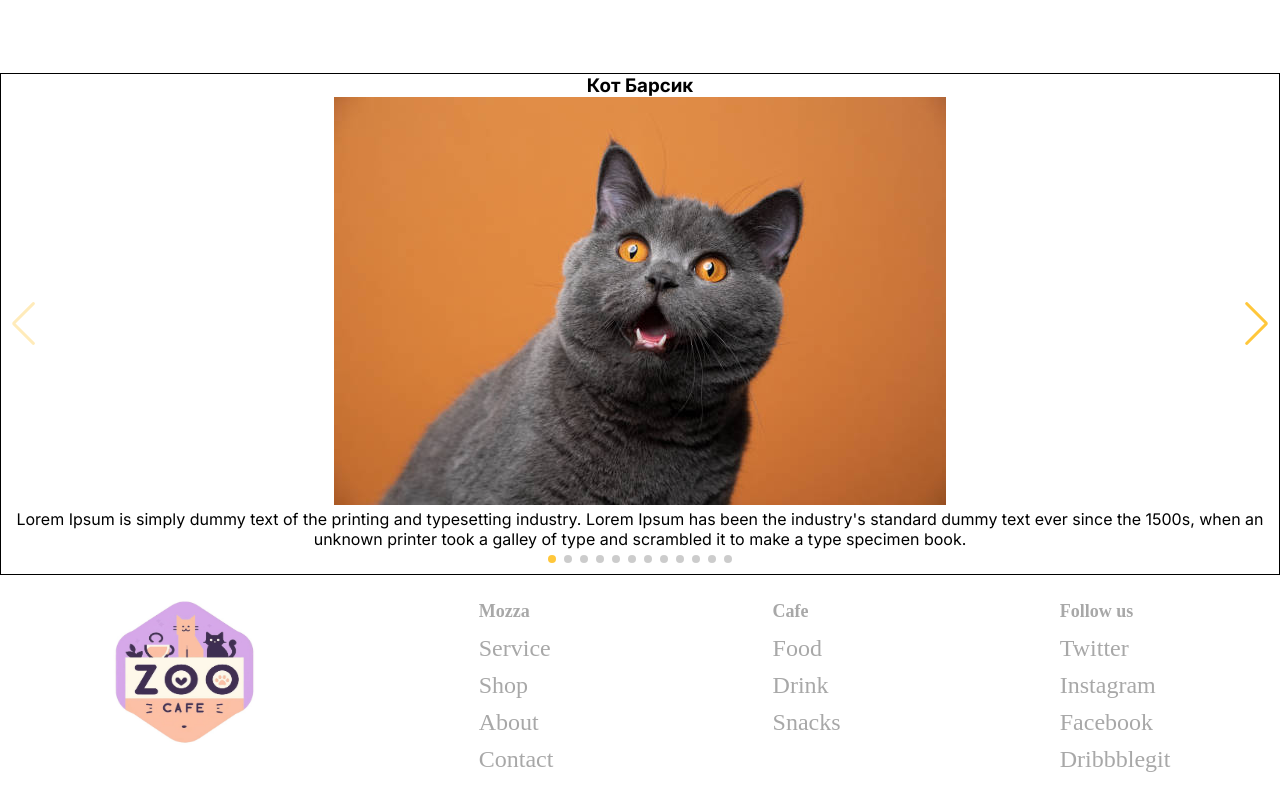
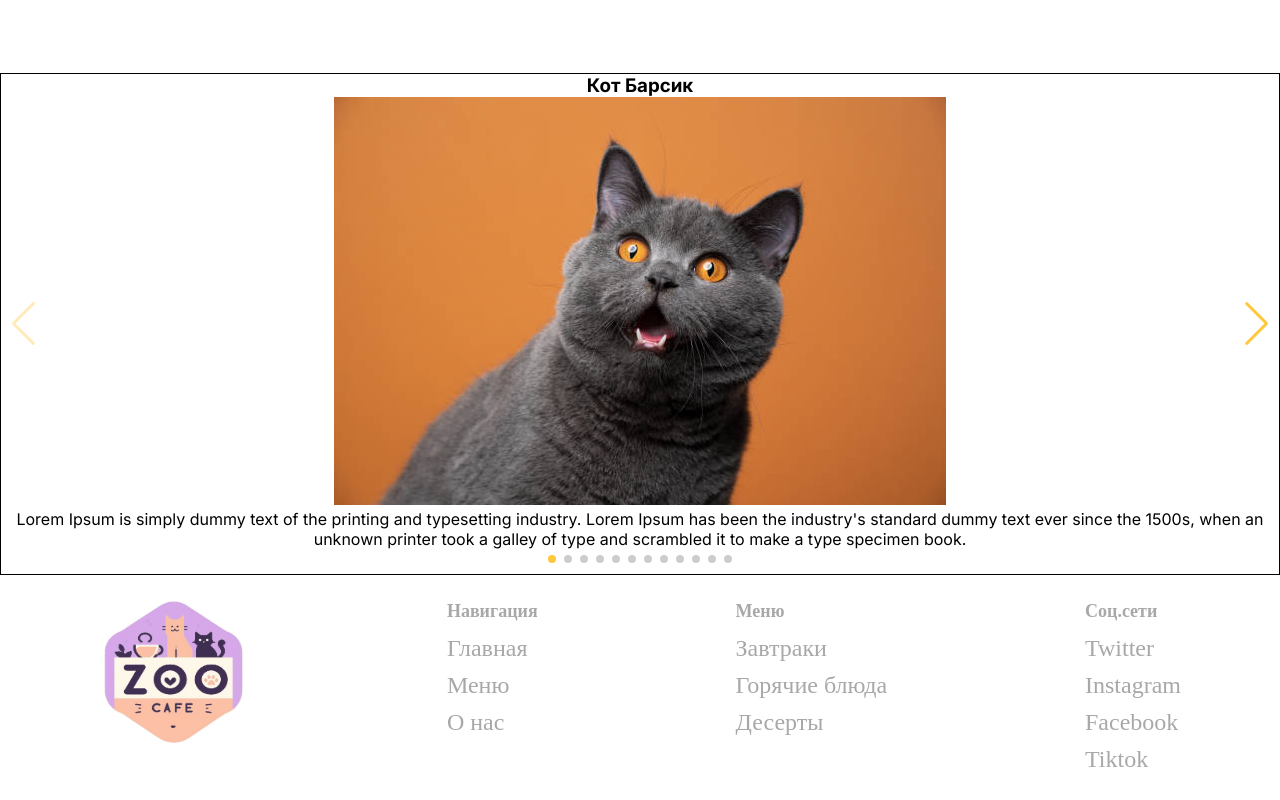
Before and after one commit to jhantai/stray_kids.muhehehe, a React (Create React App) app: page /about in a window 1280 px wide. Shown: the part 1513-2313 px from the top of the page. Built offline with nearby package versions, Linux system fonts and the light colour scheme.

Commit message:
Footer-List

```diff
--- a/src/modules/Footer/Footer.css
+++ b/src/modules/Footer/Footer.css
@@ -23,6 +23,11 @@ color: #A8A8A8;
     font-size: 18px;
   }
 
+  .footer-list h3 a{
+    color: #A8A8A8;
+    text-decoration: none;
+  }
+
   .footer-list ul {
     list-style: none;
     padding: 0;
@@ -30,7 +35,17 @@ color: #A8A8A8;
 
   .footer-list li {
     margin: 5px 0;
+
   }
+
+  .footer-list li a{
+    color: #A8A8A8;
+    text-decoration: none;
+  }
+
+  footer ul li a:hover{
+    color: #A8A8A8;
+}
 
   .img{
     width: 150px;
--- a/src/modules/Footer/Footer.jsx
+++ b/src/modules/Footer/Footer.jsx
@@ -1,6 +1,8 @@
 import React from 'react'
 import './Footer.css'
 import logo from '../../assets/logo.jpg'
+
+
 
 const Footer = (props) => {
   return (
@@ -9,29 +11,28 @@ const Footer = (props) => {
       <div className="footer-container">
         <img className='img' src={logo} alt="" />
         <div className="footer-list">
-          <h3>Mozza</h3>
+          <h3>Навигация</h3>
           <ul>
-            <li>Service</li>
-            <li>Shop</li>
-            <li>About</li>
-            <li>Contact</li>
+          <li><a href="/">Главная</a></li>
+          <li><a href="/foodlist">Меню</a></li>
+          <li><a href="/about">О нас</a></li>
           </ul>
         </div>
         <div className="footer-list">
-          <h3>Cafe</h3>
+          <h3><a href="/foodlist">Меню</a></h3>
           <ul>
-            <li>Food</li>
-            <li>Drink</li>
-            <li>Snacks</li>
+            <li><a href="/foodlist">Завтраки</a></li>
+            <li><a href="/foodlist">Горячие блюда</a></li>
+            <li><a href="/foodlist">Десерты</a></li>
           </ul>
         </div>
         <div className="footer-list">
-          <h3>Follow us</h3>
+          <h3>Соц.сети</h3>
           <ul>
-            <li>Twitter</li>
-            <li>Instagram</li>
-            <li>Facebook</li>
-            <li>Dribbblegit</li>
+            <li><a href='https://twitter.com/?lang=ru'>Twitter</a></li>
+            <li><a href='https://www.instagram.com/'>Instagram</a></li>
+            <li><a href='https://www.instagram.com/'>Facebook</a></li>
+            <li><a href='https://www.tiktok.com/'>Tiktok</a></li>
           </ul>
         </div>
       </div>
```
